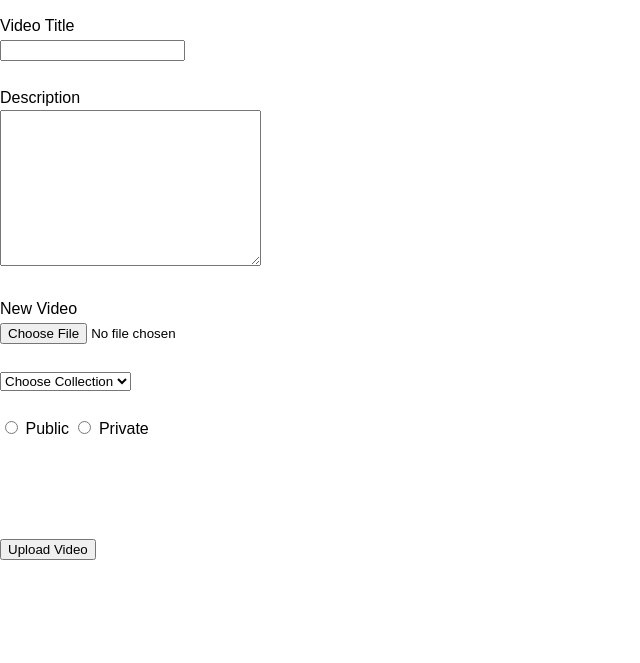
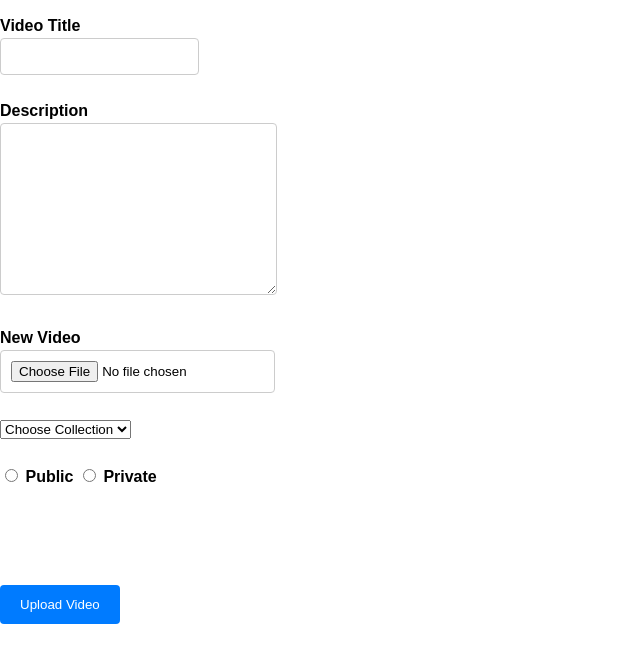
Before and after one commit to tfury-1722/MyTube, a website: page form.html in a window 1280 px wide. Shown: the part 101-764 px from the top of the page, without its empty margins (0-640 px from the left). Drawn offline with Linux system fonts and the light colour scheme.

Commit message:
added some css ruling for video form

```diff
--- a/stylings/utility.css
+++ b/stylings/utility.css
@@ -21,6 +21,35 @@ header {
 
 h1 {
   font-size: 2rem;
+}
+
+label {
+  font-weight: bold;
+  margin-top: 20px;
+}
+
+input, textarea {
+  padding: 10px;
+  border: 1px solid #ccc;
+  border-radius: 4px;
+}
+
+input[type="submit"] {
+  background-color: #007bff;
+  color: #fff;
+  border: none;
+  padding: 12px 20px;
+  border-radius: 4px;
+  cursor: pointer;
+}
+
+input[type="submit"]:hover {
+  background-color: #0062cc;
+}
+
+select, input[type="radio"] {
+  display: inline-block;
+  width: auto;
 }
 
 .video>iframe {
```
